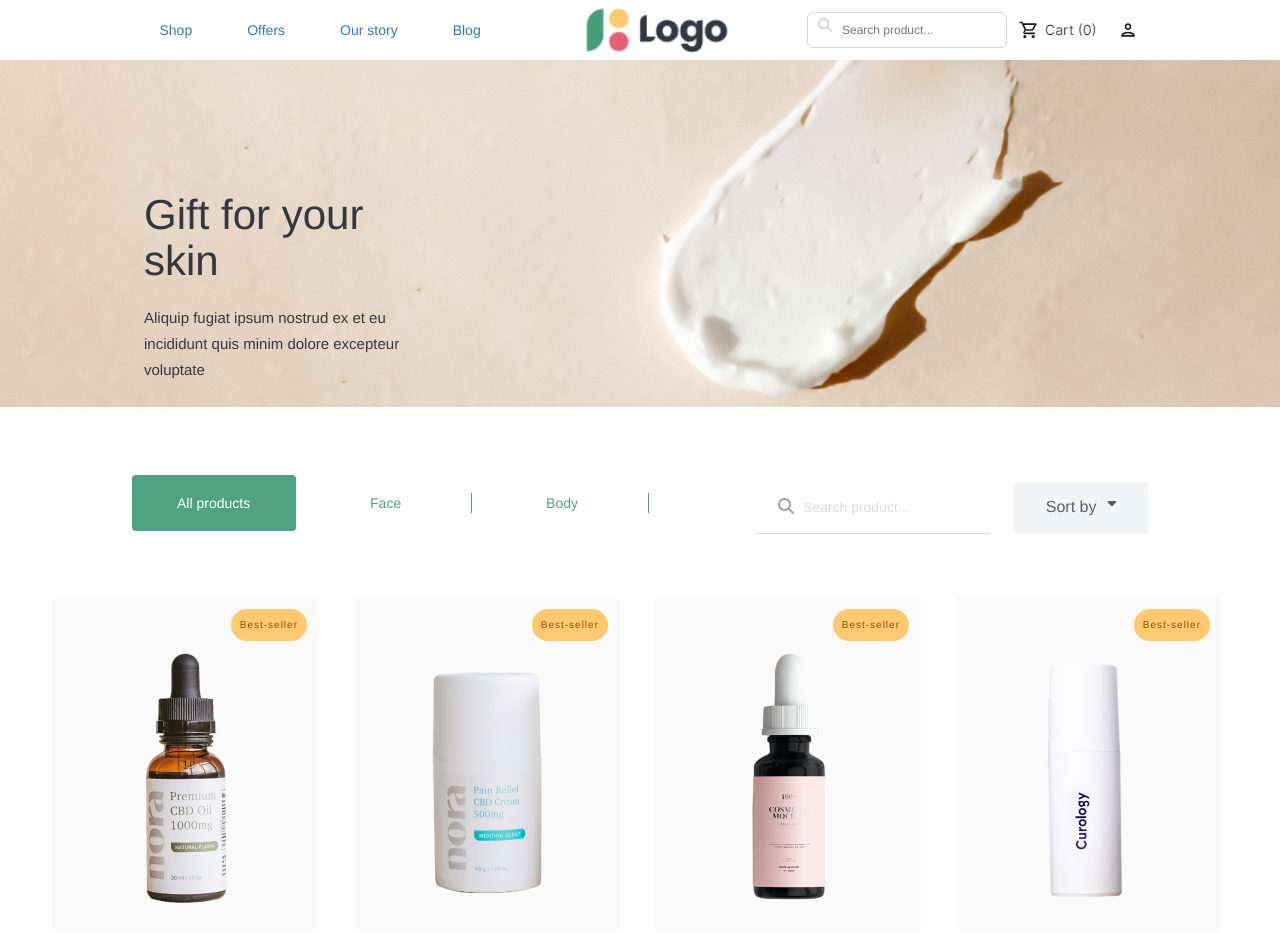
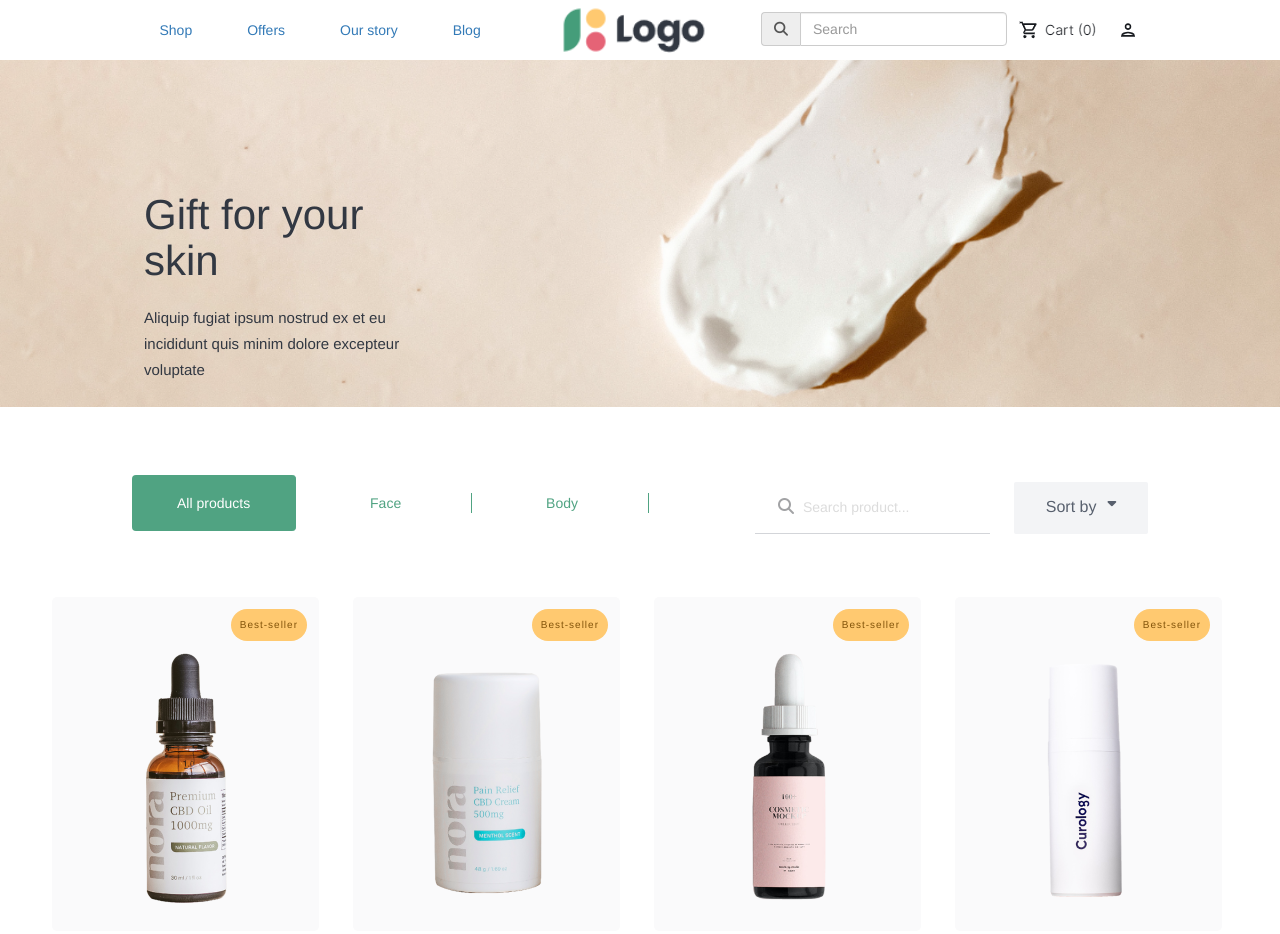
Before and after one commit to EchhOpp/ProductListing, a plain HTML site: page index.html in a window 1280 px wide. Shown: the top 934 px of the page. Drawn offline with nearby package versions, Linux system fonts and the light colour scheme.

Commit message:
change input search header by bootstrap

```diff
--- a/index.html
+++ b/index.html
@@ -27,10 +27,15 @@
             </div>
             <img id="header_logo" src="./assets/img/Image 1 (21).png" alt="ảnh" >
             <div id="header_searchcart">
-                <div id="header_searchcart-search">
-                    <p><i class="fa-solid fa-magnifying-glass"></i></p>
-                    <input type="search" name="search" class="input_search" placeholder="Search product...">
-                </div>
+                <form class="form-inline">
+                    <div class="form-group">
+                      <label class="sr-only" for="exampleInputAmount">Search</label>
+                      <div class="input-group">
+                        <div class="input-group-addon"><i class="fa-solid fa-magnifying-glass"></i></div>
+                        <input type="text" class="form-control" id="exampleInputAmount" placeholder="Search">
+                      </div>
+                    </div>
+                  </form>
             <img src="./assets/img/Button 1 (1).png" alt="ảnh giỏ hàng" id="header_search-imgcart">
             <img src="./assets/img/Button 1.png" alt="ảnh user" id="header_search-imguser">
             </div>
```
